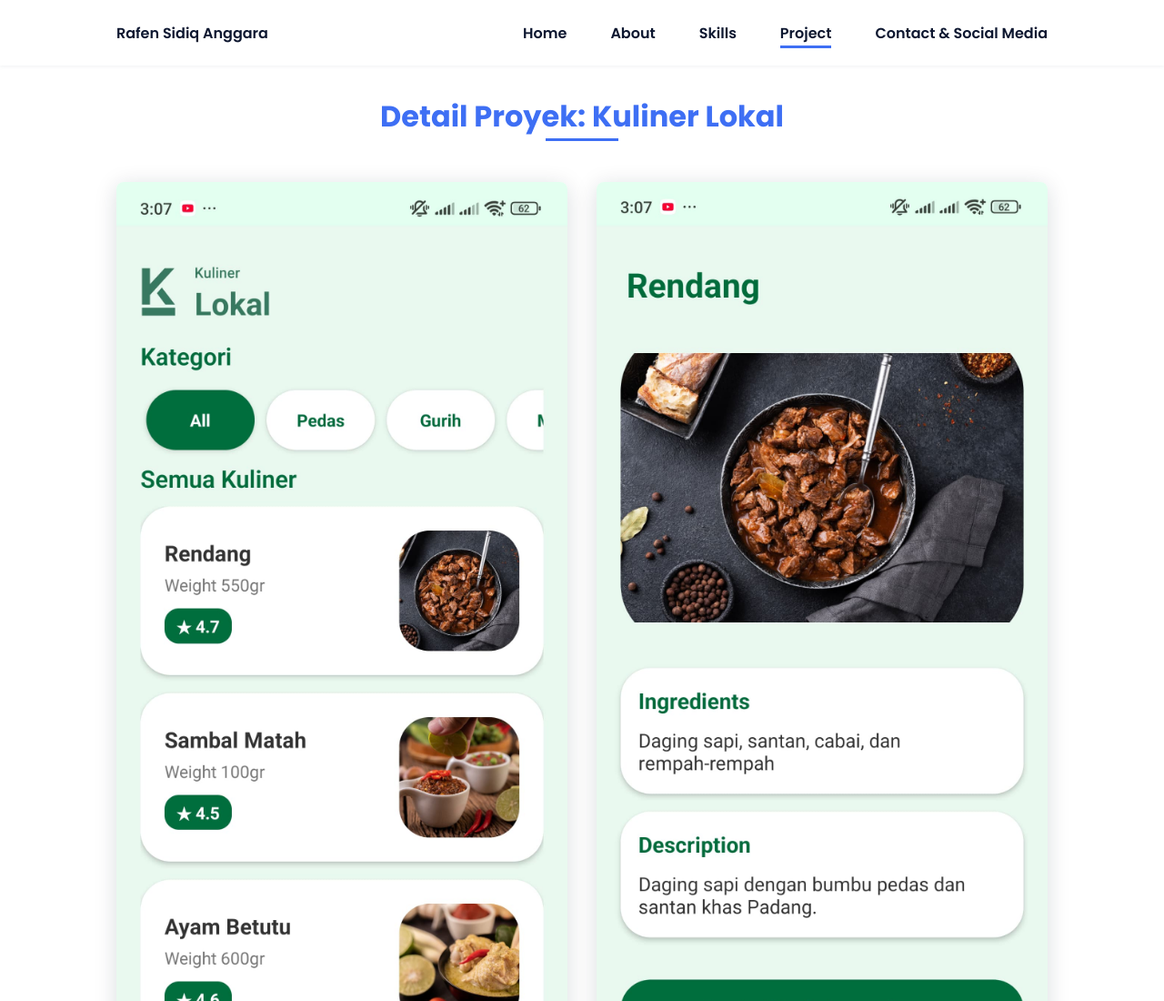
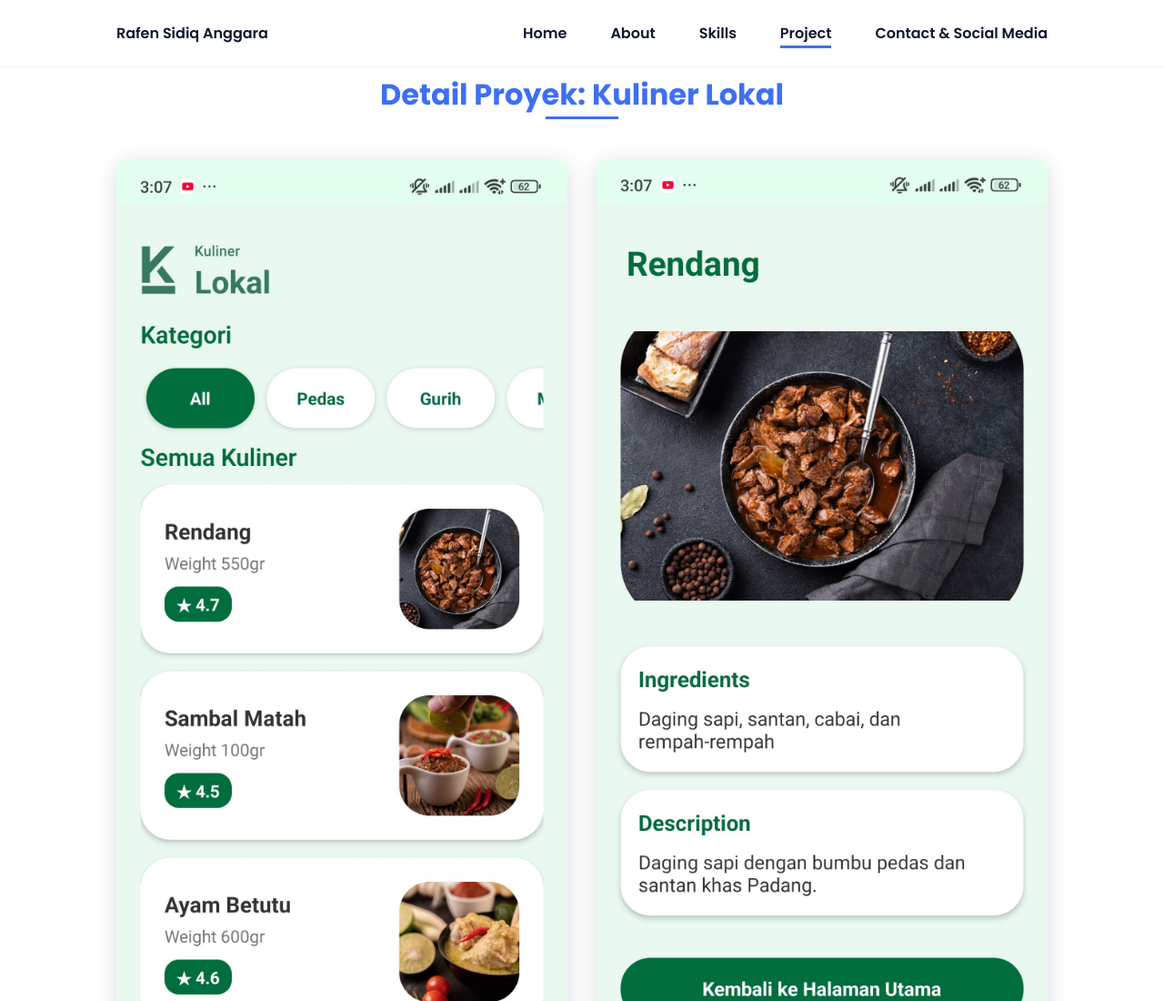
Before and after one commit to Rawnreff/Portfolio-Rafen-Sidiq-Anggara, a plain HTML site: page result-kl.html in a window 1280 px wide. Shown: the top 1100 px of the page at 91% size. Drawn offline with nearby package versions, Linux system fonts and the light colour scheme.

Commit message:
Latest Version

```diff
--- a/assets/css/styles.css
+++ b/assets/css/styles.css
@@ -533,10 +533,6 @@ img {
   padding: 4rem 0;
 }
 
-.title-detail {
-  margin-top: 40px;
-}
-
 .project-detail__container {
   display: grid;
   grid-template-columns: 1fr;
--- a/result-kl.html
+++ b/result-kl.html
@@ -33,7 +33,7 @@
     <main class="l-main">
         <!--===== DETAIL PROJECT =====-->
         <section class="project-detail section">
-            <h2 class="section-title title-detail">Detail Proyek: Kuliner Lokal</h2>
+            <h2 class="section-title">Detail Proyek: Kuliner Lokal</h2>
             <div class="project-detail__container bd-grid">
                 <div class="project-detail__img">
                     <img src="assets/img/KulinerLokal-HalamanUtama.jpg" alt="Kuliner Lokal" class="project-detail__image">
```
